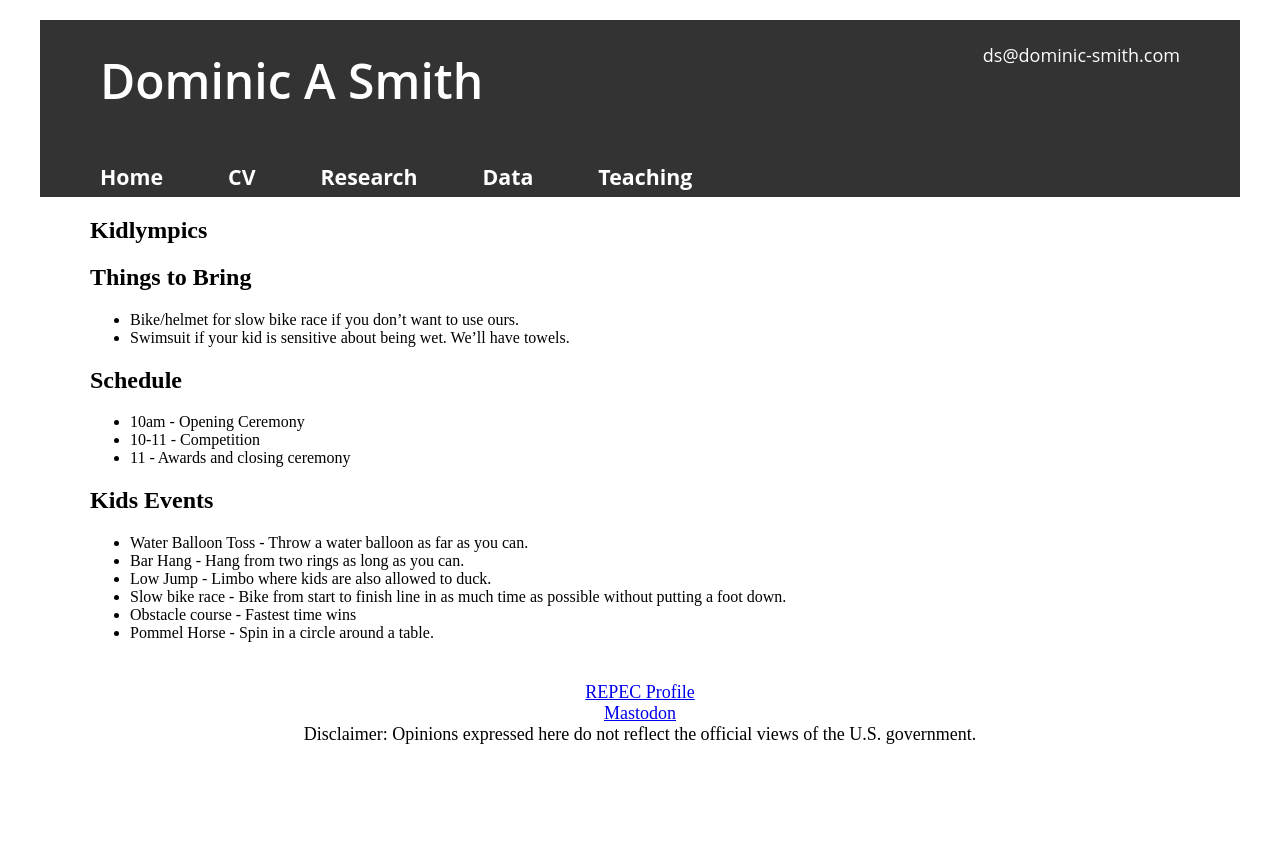
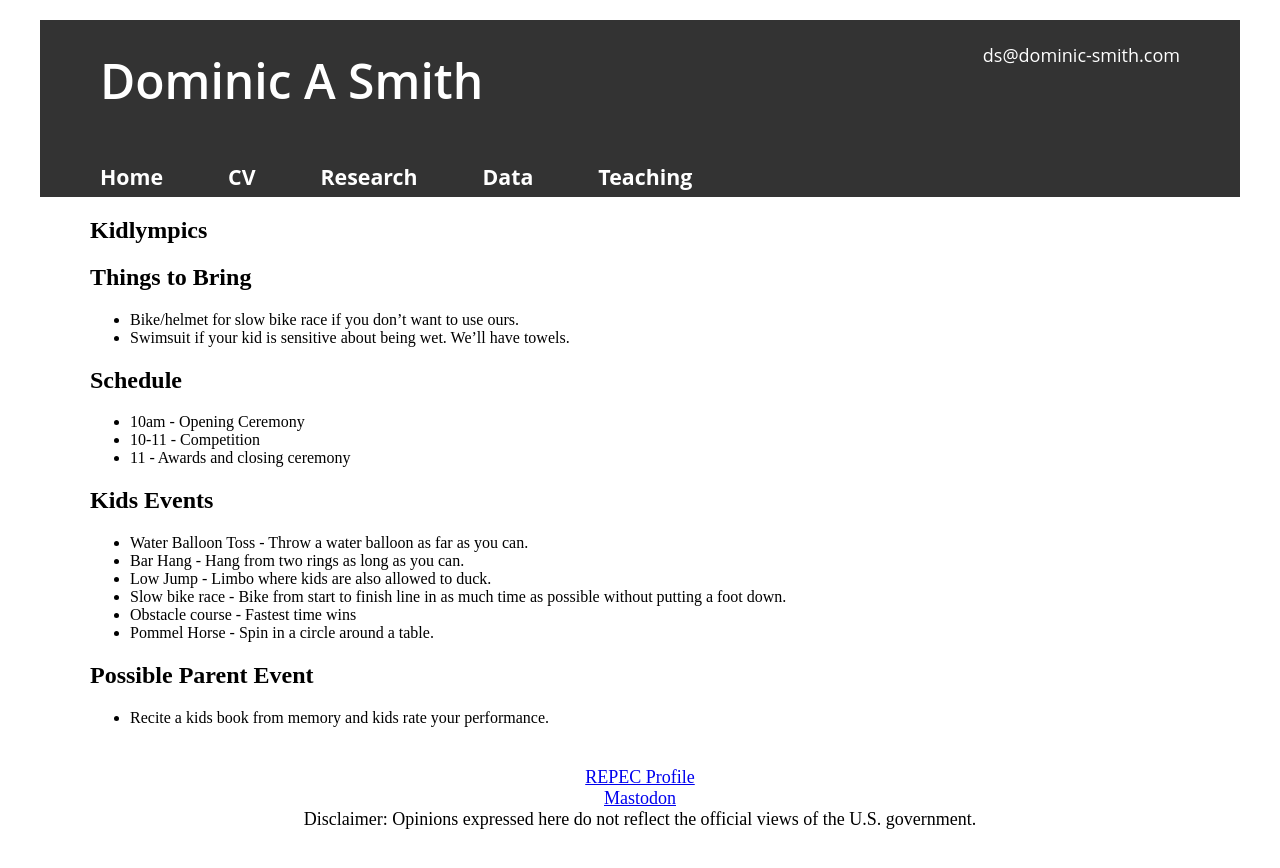
Before and after one commit to dominic-smith/dominic-smith.github.io, a Jekyll site: the page built from kidlympics.md, in a window 1280 px wide. Shown: the top 868 px of the page. Built offline with Jekyll 4.4.1, drawn with Linux system fonts in a browser that asks for light colours; our own code applies the rules of GitHub Pages for plain Markdown files.

Commit message:
Update kidlympics.md

```diff
--- a/kidlympics.md
+++ b/kidlympics.md
@@ -21,3 +21,7 @@
 * Slow bike race - Bike from start to finish line in as much time as possible without putting a foot down.
 * Obstacle course - Fastest time wins
 * Pommel Horse - Spin in a circle around a table.
+
+## Possible Parent Event
+
+* Recite a kids book from memory and kids rate your performance.
```
